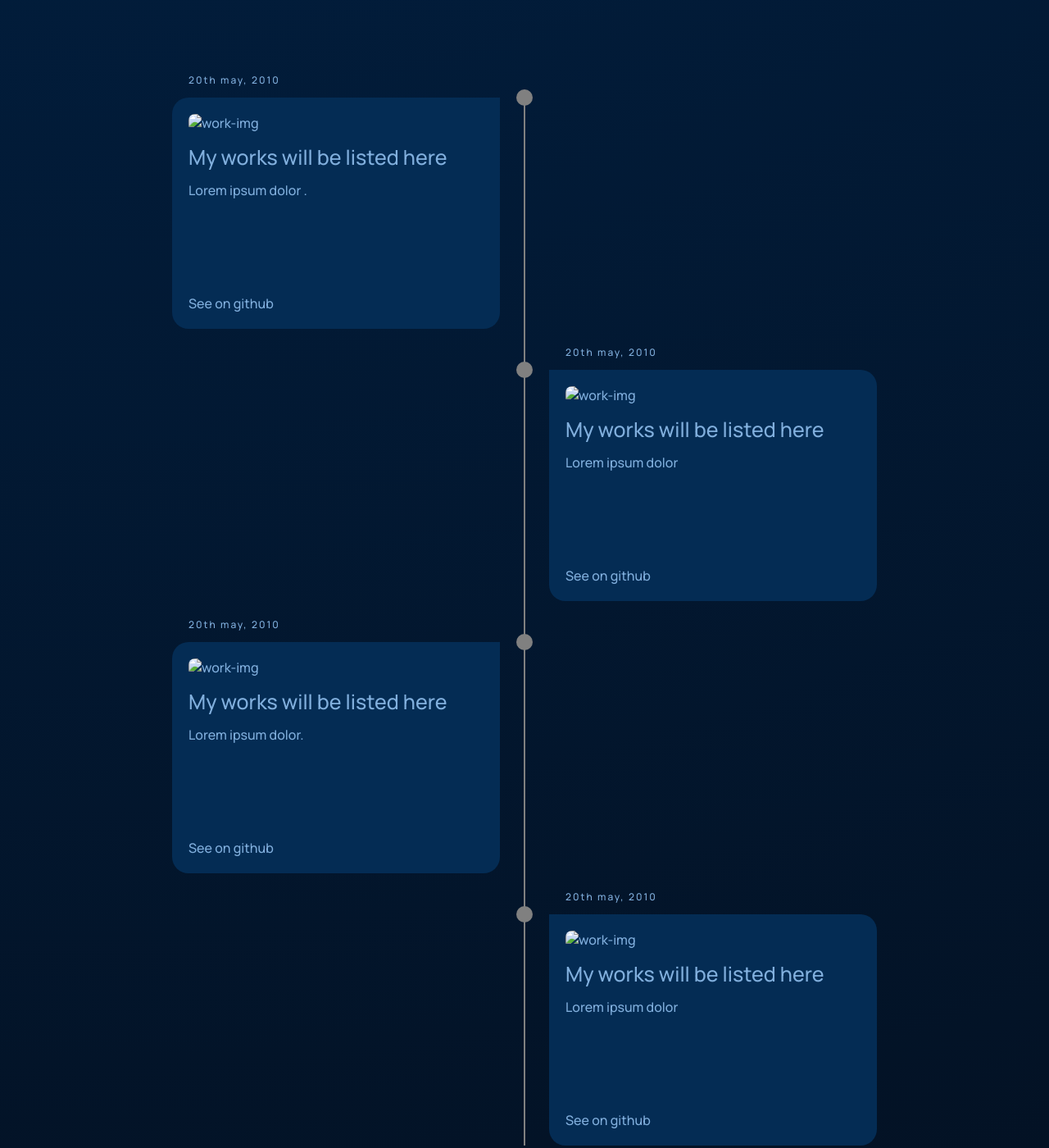
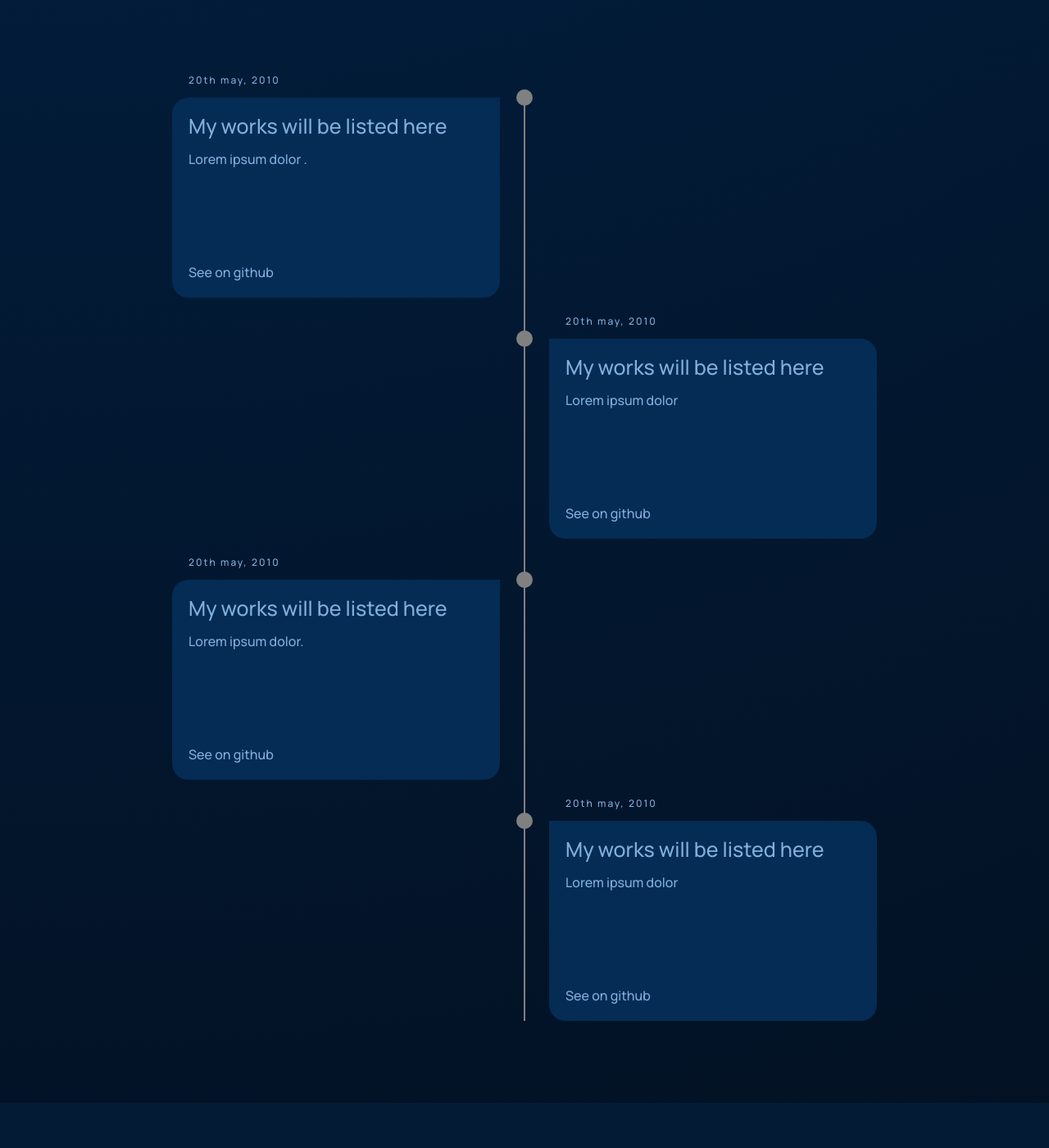
Before and after one commit to Salam424/SalamPortfolio, a plain HTML site: page index.html in a window 1280 px wide. Shown: the part 3340-4740 px from the top of the page at 82% size. Drawn offline with nearby package versions, Linux system fonts and the light colour scheme.

Commit message:
Update index.html

```diff
--- a/index.html
+++ b/index.html
@@ -252,7 +252,7 @@
                 <li class="blog01">
                   <div class="timeline-content">
                     <h3 class="date">20th may, 2010</h3>
-                    <img src="" alt="work-img">
+
                     <h1>My works will be listed here</h1>
                     <p>Lorem ipsum dolor .</p>
                     <span>See on github</span>
@@ -261,7 +261,7 @@
                 <li class="blog02">
                   <div class="timeline-content">
                     <h3 class="date">20th may, 2010</h3>
-                    <img src="" alt="work-img">
+
                     <h1>My works will be listed here</h1>
                     <p>Lorem ipsum dolor</p>
                     <span>See on github</span>
@@ -270,7 +270,7 @@
                 <li class="blog03">
                   <div class="timeline-content">
                     <h3 class="date">20th may, 2010</h3>
-                    <img src="" alt="work-img">
+
                     <h1>My works will be listed here</h1>
                     <p>Lorem ipsum dolor.</p>
                     <span>See on github</span>
@@ -279,7 +279,7 @@
                 <li class="blog04">
                   <div class="timeline-content">
                     <h3 class="date">20th may, 2010</h3>
-                    <img src="" alt="work-img">
+
                     <h1>My works will be listed here</h1>
                     <p>Lorem ipsum dolor</p>
                     <span>See on github</span>
```
